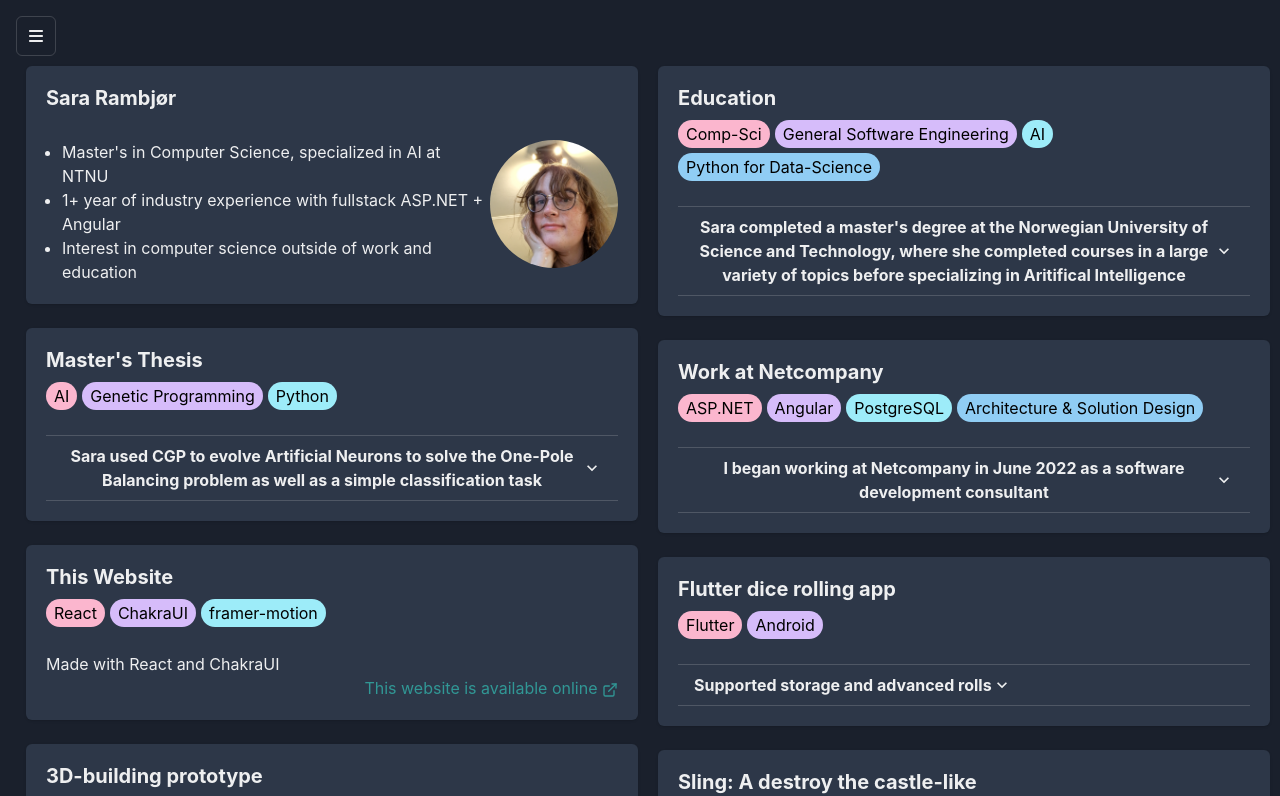
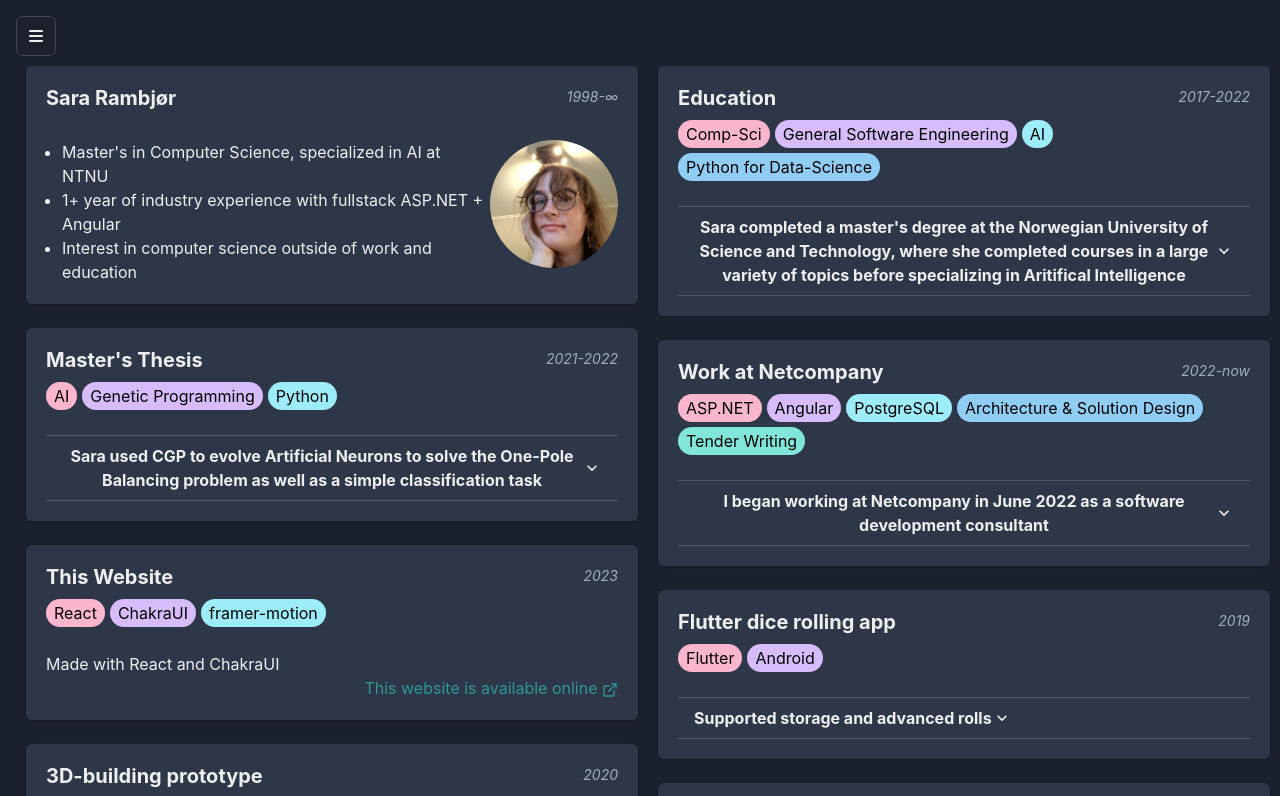
Before and after one commit to SaraRambjoer/Pages, a React (Create React App) app in the folder pages/: page / in a window 1280 px wide. Shown: the top 796 px of the page. Built offline with nearby package versions, Linux system fonts and the light colour scheme.

Commit message:
Fancyer cards

```diff
--- a/pages/public/index.html
+++ b/pages/public/index.html
@@ -7,7 +7,7 @@
     <meta name="theme-color" content="#000000" />
     <meta
       name="description"
-      content="Web site created using create-react-app"
+      content="Sara Rambjør - Portfolio Website - Computer Science"
     />
     <link rel="apple-touch-icon" href="%PUBLIC_URL%/logo192.png" />
     <!--
@@ -24,7 +24,7 @@
       work correctly both with client-side routing and a non-root public URL.
       Learn how to configure a non-root public URL by running `npm run build`.
     -->
-    <title>React App</title>
+    <title>Sara Rambjør's Portfolio</title>
   </head>
   <body>
     <noscript>You need to enable JavaScript to run this app.</noscript>
--- a/pages/src/Components/UI/Accardion.tsx
+++ b/pages/src/Components/UI/Accardion.tsx
@@ -1,11 +1,11 @@
-import React from 'react';
+import React, { useState } from 'react';
 import { Accordion, AccordionItem, AccordionButton, AccordionPanel, CardHeader, Heading, Text, AccordionIcon, CardBody } from '@chakra-ui/react';
 import { FlexCard } from './FlexCard';
 import { SimplerCardHeader } from './SimplerCardHeader';
 
 export function Accardion(props: any) {
     return <FlexCard>
-        <SimplerCardHeader tags={props.tags}>
+        <SimplerCardHeader tags={props.tags} years={props.years}>
             {props.title}
         </SimplerCardHeader>
         <CardBody>
--- a/pages/src/Components/UI/CardStacker.tsx
+++ b/pages/src/Components/UI/CardStacker.tsx
@@ -10,7 +10,6 @@ function filterByModulus(children: any, modulus: number, remainder: number) {
 
 export function CardStacker(props: any) {
     const { height, width } = useWindowDimensions();
-    console.log(width);
     if (width > 1280) {
         return <Flex>
             <Stack margin='10px' width='33%'>
--- a/pages/src/Components/UI/FlexCard.js
+++ b/pages/src/Components/UI/FlexCard.js
@@ -1,16 +1,16 @@
-import React from 'react';
-import { Flex, Card, Center } from '@chakra-ui/react';
+import { Flex, Card, Center, Spacer, Text } from '@chakra-ui/react';
 import { SlideFadeInOnScroll } from '../Animation/SlideFadeInOnScroll';
 import Tilt from 'react-parallax-tilt';
 
 export function FlexCard(props) {
-  return <>
+  return (
+    <>
       <Tilt
-        tiltEnable={props.tiltEnable ? true : false}
-        glareEnable={true}
+        tiltEnable={true}
+        glareEnable={false}
         glareMaxOpacity={0.2}
         tiltReverse={true}
-        tiltMaxAngleX={10}
+        tiltMaxAngleX={5}
         tiltMaxAngleY={10}
         style={{
           marginBottom: '1rem',
@@ -23,9 +23,20 @@ export function FlexCard(props) {
           width='auto'
         >
           <SlideFadeInOnScroll>
-            <Card width='auto'>{props.children}</Card>
+            <Card
+              width='auto'
+              style={{}}
+              _hover={{
+                boxShadow: '0px 0px 20px rgba(255, 255, 255, 0.5)',
+                transition: '0.3s',
+                animate: 'glow',
+              }}
+            >
+              {props.children}
+            </Card>
           </SlideFadeInOnScroll>
         </Center>
       </Tilt>
     </>
+  );
 }
--- a/pages/src/Components/UI/SimplerCardHeader.tsx
+++ b/pages/src/Components/UI/SimplerCardHeader.tsx
@@ -15,12 +15,18 @@ export function SimplerCardHeader(props: any) {
         });
     };
 
-    console.log(props.tags, tagElements);
-
     return <CardHeader style={{paddingBottom: '0px'}}>
-        <Heading style={{paddingBottom: '10px'}} size='md'>
-            {props.children}
-        </Heading>
+        <Flex>
+            <Heading style={{paddingBottom: '10px'}} size='md'>
+                {props.children}
+            </Heading>
+            <Spacer></Spacer>
+            <Text
+                fontSize='sm'
+                color='gray.400'
+                as='i'
+            >{props.years}</Text>
+        </Flex>
         <Flex style={{flexWrap: 'wrap'}}>
             {tagElements}
         </Flex>
--- a/pages/src/Pages/Home.tsx
+++ b/pages/src/Pages/Home.tsx
@@ -13,8 +13,8 @@ import { CardStacker } from '../Components/UI/CardStacker';
 export function Home(props: any) {
     return <CardStacker style={{paddingLeft: 'calc(100vw - 100%)'}}>
         {/* Lets try to get filterable tags on these, would be cool */}
-        <FlexCard>
-            <SimplerCardHeader>
+        <FlexCard tiltEnable={true}>
+            <SimplerCardHeader years="1998-∞">
                 Sara Rambjør
             </SimplerCardHeader>
             <CardBody>
@@ -29,7 +29,7 @@ export function Home(props: any) {
                 </Flex>
             </CardBody>
         </FlexCard>
-        <Accardion tags={['Comp-Sci', 'General Software Engineering', 'AI', 'Python for Data-Science']} title="Education" shortText="Sara completed a master's degree at the Norwegian University of Science and Technology, where she completed courses in a large variety of topics before specializing in Aritifical Intelligence">
+        <Accardion years='2017-2022' tags={['Comp-Sci', 'General Software Engineering', 'AI', 'Python for Data-Science']} title="Education" shortText="Sara completed a master's degree at the Norwegian University of Science and Technology, where she completed courses in a large variety of topics before specializing in Aritifical Intelligence">
             <Text>Notable projects:</Text>
             <UnorderedList>
                 <ListItem>Implementing backpropagation gradient descent using Numpy</ListItem>
@@ -39,7 +39,7 @@ export function Home(props: any) {
             </UnorderedList>
             <Text>Otherwise classes covered typical software engineering, with topics like: Object oriented programming, functional programming, databases, operating systems, computer hardware and lower level languages, </Text>
         </Accardion>
-        <Accardion tags={['AI', 'Genetic Programming', 'Python']} title="Master's Thesis" shortText="Sara used CGP to evolve Artificial Neurons to solve the One-Pole Balancing problem as well as a simple classification task">
+        <Accardion years='2021-2022' tags={['AI', 'Genetic Programming', 'Python']} title="Master's Thesis" shortText="Sara used CGP to evolve Artificial Neurons to solve the One-Pole Balancing problem as well as a simple classification task">
             <Text>Sara wrote her master's thesis in Artificial Intelligence, where she investigated neuroevolution of artificial neurons.
                 She implemented Cartesian Genetic Programming and used it to evolve controllers for an artificial neuron robot by evolving implementations of pre-defined functions.
                 She tested this method against the One-Pole Balancing Problem, and found that it could evolve artificial neurons which performed well on the one-pole balancing problem, as well as the simple IRIS Flower Classification problem.
@@ -52,7 +52,7 @@ export function Home(props: any) {
 
             </SmartLink>
         </Accardion>
-        <Accardion tags={['ASP.NET', 'Angular', 'PostgreSQL', 'Architecture & Solution Design']} title="Work at Netcompany" shortText="I began working at Netcompany in June 2022 as a software development consultant">
+        <Accardion years='2022-now' tags={['ASP.NET', 'Angular', 'PostgreSQL', 'Architecture & Solution Design', 'Tender Writing']} title="Work at Netcompany" shortText="I began working at Netcompany in June 2022 as a software development consultant">
             <UnorderedList>
                     <ListItem>Fullstack development of ASP.NET + PostgreSQL + Angular web application</ListItem>
                     <ListItem>Working within a team: Techincal and functional code review, collaboration, improving project documentation</ListItem>
@@ -62,8 +62,8 @@ export function Home(props: any) {
                     <ListItem>Tender writing with focus on functional and technical design</ListItem>
                 </UnorderedList>
         </Accardion>
-        <FlexCard>
-            <SimplerCardHeader tags={['React', 'ChakraUI', 'framer-motion']}>
+        <FlexCard tiltEnable={true}>
+            <SimplerCardHeader years='2023' tags={['React', 'ChakraUI', 'framer-motion']}>
                     This Website
             </SimplerCardHeader>
             <CardBody>
@@ -71,21 +71,21 @@ export function Home(props: any) {
                 <SmartLink href="https://sararambjoer.github.io/Pages/" text="This website is available online"></SmartLink>
             </CardBody>
         </FlexCard>
-        <Accardion tags={['Flutter', 'Android']} title="Flutter dice rolling app" shortText="Supported storage and advanced rolls">
-            <Text>I made a simple Flutter dice rolling app. It allowed to create dice rolls for tabletop RPGs. It had feature ssuch as storing rolls in a database locally as well as advanced features like expanding dice and a "graphical dice roll syntax" with a simple parser allowing it do more advanced operations than simple rolls. Unfortunately I don't have much content related to this app anymore.</Text>
+        <Accardion years='2019' tags={['Flutter', 'Android']} title="Flutter dice rolling app" shortText="Supported storage and advanced rolls">
+            <Text>I made a simple Flutter dice rolling app. It allowed to create dice rolls for tabletop RPGs. It had feature such as storing rolls in a database locally as well as advanced features like expanding dice and a "graphical dice roll syntax" with a simple parser allowing it do more advanced operations than simple rolls. Unfortunately I don't have much content related to this app anymore.</Text>
         </Accardion>
-        <Accardion tags={['C#', 'Unity', 'Shader Programming']} title="3D-building prototype" shortText="A 3D building game made in Unity">
+        <Accardion years='2020' tags={['C#', 'Unity', 'Shader Programming']} title="3D-building prototype" shortText="A 3D building game made in Unity">
             <Text>I always thought that building larger things in games like Minecraft were a bit cumbersome, where you typically need to be close to what you are placing, which may require building temporary platforms and such, so I wanted to see if I could think of other ways of implementing something. The prototype uses raycasting for placing, as well as being able to place blocks separately from your own position, rescaling, and a shader to "look through" things which are in the way.</Text>
             <iframe width="560" height="315" src="https://www.youtube.com/embed/3LY7UFViNgQ?si=4LT4DAXc3IPyDgyo" title="YouTube video player" allow="accelerometer; autoplay; clipboard-write; encrypted-media; gyroscope; picture-in-picture; web-share"></iframe>
             <SmartLink href="https://sararam.itch.io/builditquick" text="The game is available online"></SmartLink>
         </Accardion>
-        <Accardion tags={['C#', 'Unity']} title="Sling: A destroy the castle-like" shortText="A Unity game where you throw cannonballs at a structure to destroy the inhabitants.">
-            <Text>The game is similar to games like "Destory the castle", except that the mechanic for firing cannonballs is based on accelerating the projectile towards the mouse, making it move like a 'Sling'</Text>
+        <Accardion years='2018' tags={['C#', 'Unity']} title="Sling: A 'Destroy the Castle'-like" shortText="A Unity game where you throw cannonballs at a structure to destroy the inhabitants.">
+            <Text>The game is similar to games like "Destroy the Castle", except that the mechanic for firing cannonballs is based on accelerating the projectile towards the mouse, making it move like a 'Sling'</Text>
             <CardImage srcImage="https://img.itch.zone/aW1hZ2UvMzQ5NTcwLzE3Mzc0ODIucG5n/original/YOj7lF.png" alt="Image showing the game" caption="A screenshot from the game."></CardImage>
             <Text>This is the second game I made in unity. Unlike the first, it is in 3D, and has sounds. Although it uses the 3D engine, it is mainly 2D, except for using 3D for collision effects. That also means that there may be some wonky physics bugs at times.</Text>
             <SmartLink href="https://sararam.itch.io/slings" text="The game is available online"></SmartLink>
         </Accardion>
-        <Accardion tags={['C#', 'Unity']} title="Hyperspace Hovercraft: First game" shortText="This was the first game I made in Unity.">
+        <Accardion years="2018" tags={['C#', 'Unity']} title="Hyperspace Hovercraft: First game" shortText="This was the first game I made in Unity.">
             <Text>The game is very simple, inspired by Flappy Bird and Space Invaders, where sprite "blocks" keep trying to push the players ship to the bottom of the screen, and the player has a limited ability to dodge to the right and the left. The game was made very simply using sprites which move and spawn, and a slightly wonky mobile port was on Android for a while but I think it is gone now.</Text>
             <CardImage srcImage="https://img.itch.zone/aW1hZ2UvMzEwNTI0LzE1MjY0MzIucG5n/original/vCzTo2.png" alt="Image from the game" caption="A screenshot from the game."></CardImage>
             <SmartLink href="https://sararam.itch.io/hyperspace-hovercraft" text="The game is available online"></SmartLink>
```
Also changed, not shown: 1 other file (tests, documents, lock files or other folders). Lines whose indentation alone changed are shown as unchanged.
